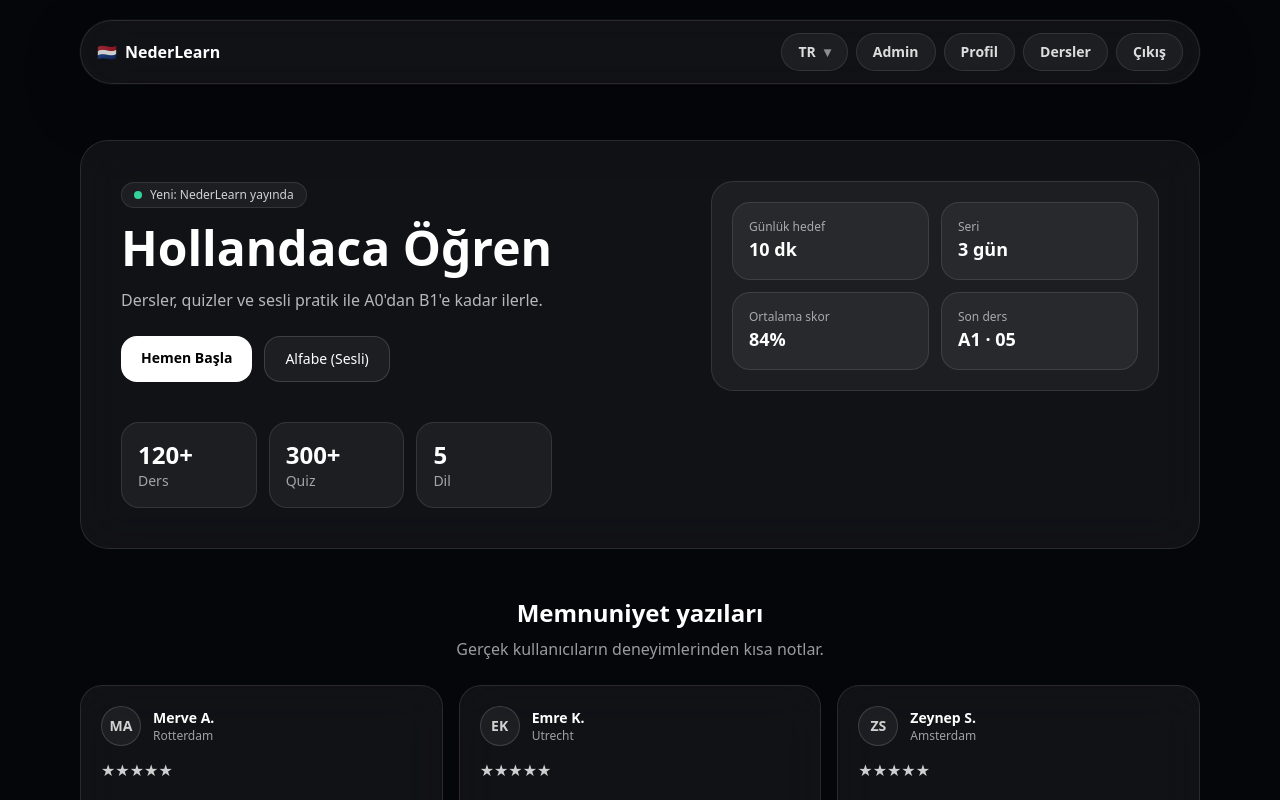
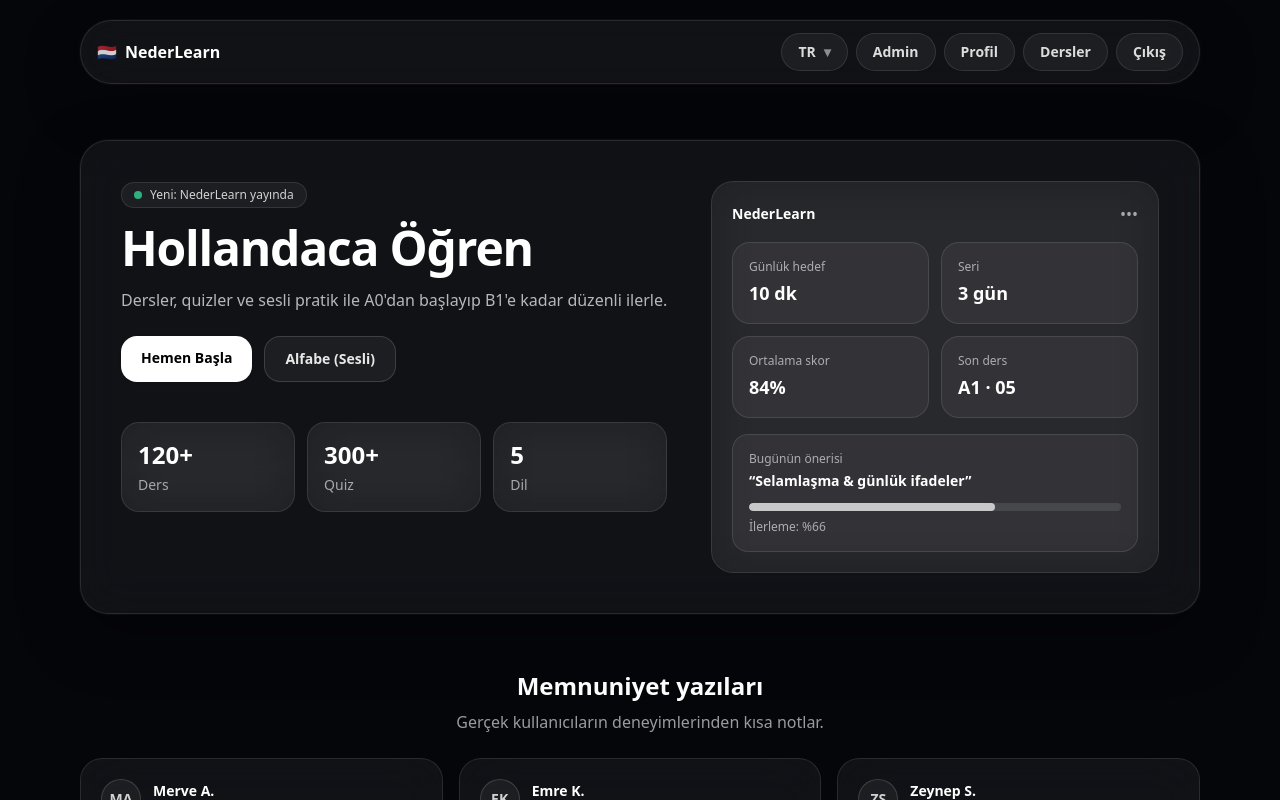
Before and after one commit to cosmuslum/nextjs-boilerplate, a Next.js app: page / in a window 1280 px wide. Shown: the top 800 px of the page. Built offline with nearby package versions, Linux system fonts and the light colour scheme.

Commit message:
Update page.jsx

```diff
--- a/app/page.jsx
+++ b/app/page.jsx
@@ -13,13 +13,13 @@ export default function Home() {
       <main className="relative mx-auto max-w-6xl px-4 pb-20 pt-10 md:pt-14">
         <Hero />
 
-        <div className="mt-12" />
+        <div className="mt-12 md:mt-14" />
         <Testimonials />
 
-        <div className="mt-16" />
+        <div className="mt-14 md:mt-16" />
         <WhoFor />
 
-        <div className="mt-16" />
+        <div className="mt-14 md:mt-16" />
         <FeatureShowcase />
       </main>
 
@@ -27,8 +27,6 @@ export default function Home() {
     </div>
   );
 }
-
-/* ---------- BACKGROUND ---------- */
 
 function BackgroundFX() {
   return (
@@ -42,32 +40,38 @@ function BackgroundFX() {
   );
 }
 
-/* ---------- HERO ---------- */
-
 function Hero() {
   return (
-    <section>
-      <div className="rounded-[28px] border border-white/10 bg-white/5 p-6 backdrop-blur-xl md:p-10">
-        <div className="flex flex-col gap-10 md:flex-row md:justify-between">
+    <section className="relative">
+      <div className="rounded-[28px] border border-white/10 bg-white/5 p-6 shadow-[0_0_0_1px_rgba(255,255,255,0.03),0_20px_60px_rgba(0,0,0,0.35)] backdrop-blur-xl md:p-10">
+        <div className="flex flex-col gap-10 md:flex-row md:items-start md:justify-between">
+          {/* left */}
           <div className="max-w-2xl space-y-4">
             <div className="inline-flex items-center gap-2 rounded-full border border-white/10 bg-white/5 px-3 py-1 text-xs text-white/80">
-              <span className="h-2 w-2 rounded-full bg-emerald-400" />
+              <span className="h-2 w-2 rounded-full bg-emerald-400/80" />
               Yeni: NederLearn yayında
             </div>
 
-            <h1 className="text-4xl font-semibold md:text-5xl">
+            <h1 className="text-4xl font-semibold tracking-tight md:text-5xl">
               Hollandaca Öğren
             </h1>
 
             <p className="text-white/70">
-              Dersler, quizler ve sesli pratik ile A0&apos;dan B1&apos;e kadar ilerle.
+              Dersler, quizler ve sesli pratik ile A0&apos;dan başlayıp
+              B1&apos;e kadar düzenli ilerle.
             </p>
 
-            <div className="flex gap-3 pt-2">
-              <a href="/dersler" className="rounded-2xl bg-white px-5 py-3 text-sm font-semibold text-black">
+            <div className="flex flex-wrap gap-3 pt-2">
+              <a
+                href="/dersler"
+                className="rounded-2xl bg-white px-5 py-3 text-sm font-semibold text-black shadow hover:bg-white/90"
+              >
                 Hemen Başla
               </a>
-              <a href="/dersler" className="rounded-2xl border border-white/15 bg-white/5 px-5 py-3 text-sm text-white">
+              <a
+                href="/dersler"
+                className="rounded-2xl border border-white/15 bg-white/5 px-5 py-3 text-sm font-semibold text-white/90 hover:bg-white/10"
+              >
                 Alfabe (Sesli)
               </a>
             </div>
@@ -79,13 +83,31 @@ function Hero() {
             </div>
           </div>
 
+          {/* right mini dashboard */}
           <div className="w-full md:max-w-md">
-            <div className="rounded-[22px] border border-white/10 bg-white/5 p-5">
-              <div className="grid grid-cols-2 gap-3">
+            <div className="rounded-[22px] border border-white/10 bg-white/5 p-5 backdrop-blur-xl">
+              <div className="flex items-center justify-between">
+                <div className="text-sm font-semibold text-white">NederLearn</div>
+                <div className="text-white/60">•••</div>
+              </div>
+
+              <div className="mt-4 grid grid-cols-2 gap-3">
                 <MiniCard title="Günlük hedef" value="10 dk" />
                 <MiniCard title="Seri" value="3 gün" />
                 <MiniCard title="Ortalama skor" value="84%" />
                 <MiniCard title="Son ders" value="A1 · 05" />
+              </div>
+
+              <div className="mt-4 rounded-2xl border border-white/10 bg-white/5 p-4">
+                <div className="text-xs text-white/60">Bugünün önerisi</div>
+                <div className="mt-1 text-sm font-semibold text-white">
+                  “Selamlaşma & günlük ifadeler”
+                </div>
+
+                <div className="mt-3 h-2 w-full overflow-hidden rounded-full bg-white/10">
+                  <div className="h-full w-[66%] rounded-full bg-white/70" />
+                </div>
+                <div className="mt-2 text-xs text-white/60">İlerleme: %66</div>
               </div>
             </div>
           </div>
@@ -95,13 +117,11 @@ function Hero() {
   );
 }
 
-/* ---------- SMALL COMPONENTS ---------- */
-
 function StatCard({ value, label }) {
   return (
-    <div className="rounded-[18px] border border-white/10 bg-white/5 px-4 py-4">
-      <div className="text-2xl font-semibold">{value}</div>
-      <div className="text-sm text-white/60">{label}</div>
+    <div className="rounded-[18px] border border-white/10 bg-white/5 px-4 py-4 backdrop-blur-xl">
+      <div className="text-2xl font-semibold text-white">{value}</div>
+      <div className="mt-1 text-sm text-white/60">{label}</div>
     </div>
   );
 }
@@ -110,7 +130,7 @@ function MiniCard({ title, value }) {
   return (
     <div className="rounded-[18px] border border-white/10 bg-white/5 p-4">
       <div className="text-xs text-white/60">{title}</div>
-      <div className="text-lg font-semibold">{value}</div>
+      <div className="mt-1 text-lg font-semibold text-white">{value}</div>
     </div>
   );
 }
```
